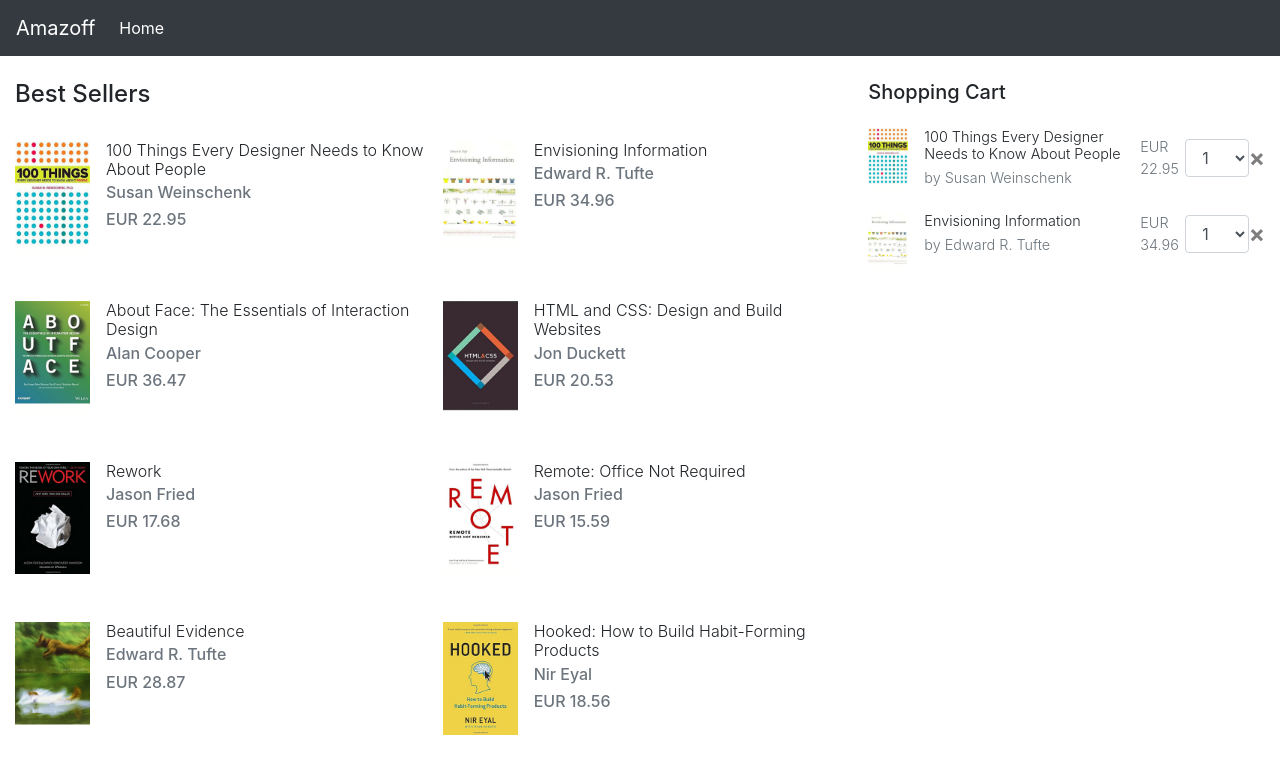
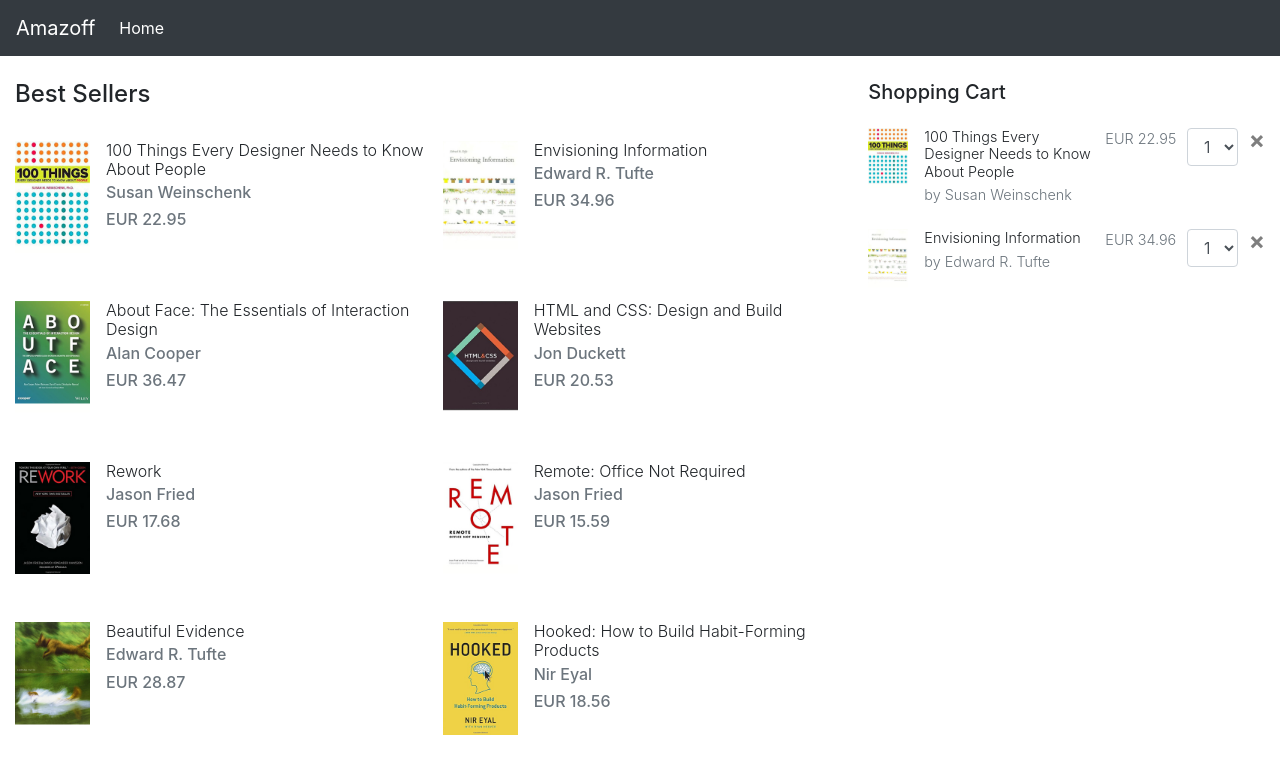
Before and after one commit to coriordan/amazoff-app, a React (Create React App) app: page / in a window 1280 px wide. Shown: the top 781 px of the page. Built offline with nearby package versions, Linux system fonts and the light colour scheme.

Commit message:
small tweek to improve spacing between elements within shopping cart item

```diff
--- a/src/App.js
+++ b/src/App.js
@@ -41,13 +41,13 @@ class CartItem extends React.Component {
     return (
       <li className="media cart-item my-4">
         <img className="cart-item__image mr-3" src={this.props.item.imageUrl} alt={this.props.item.title}/>
-        <div className="media-body d-flex flex-row justify-content-between align-items-center">
-          <div className="w-100">
+        <div className="media-body d-flex flex-row justify-content-between align-items-start">
+          <div className="w-50">
             <h6 className="cart-item__title mt-0 mb-1">{this.props.item.title}</h6>
             <div className="cart-item__meta text-muted">by {this.props.item.author}</div>
           </div>
           <div className="cart-item__meta text-muted">{this.props.item.price.currency + ' ' + this.props.item.price.amount}</div>
-          <select id="cart-item__quantity" className="form-control w-25">
+          <select id="cart-item__quantity" className="form-control" style={{width: '15%'}}>
             <option value="1">1</option>
             <option value="2">2</option>
             <option value="3">3</option>
```
